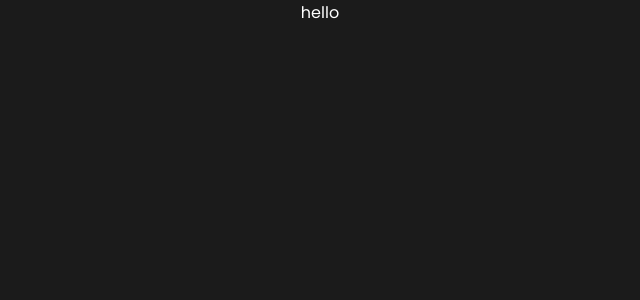
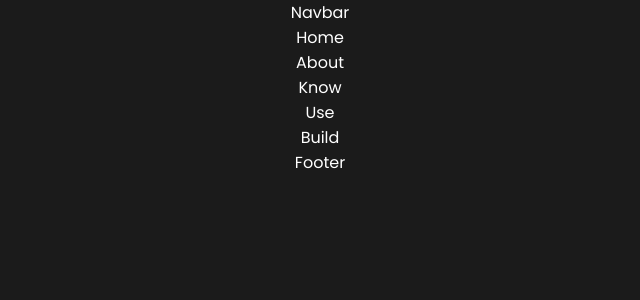
Before and after one commit to prajeshElEvEn/mine, a React (Create React App) app: page / in a window 1280 px wide. Shown: the top 300 px of the page, without its empty margins (320-960 px from the left). Built offline with nearby package versions, Linux system fonts and the light colour scheme.

Commit message:
created pages

```diff
--- a/src/App.js
+++ b/src/App.js
@@ -1,9 +1,22 @@
+import About from './components/About';
+import Build from './components/Build';
+import Footer from './components/Footer';
+import Home from './components/Home';
+import Know from './components/Know';
+import Navbar from './components/Navbar';
+import Use from './components/Use';
 import './styles/App.css';
 
 function App() {
   return (
     <div className="App">
-      hello
+      <Navbar />
+      <Home />
+      <About />
+      <Know />
+      <Use />
+      <Build />
+      <Footer />
     </div>
   );
 }
--- /dev/null
+++ b/src/components/About.js
@@ -0,0 +1,9 @@
+import React from 'react'
+
+const About = () => {
+    return (
+        <div>About</div>
+    )
+}
+
+export default About
--- /dev/null
+++ b/src/components/Build.js
@@ -0,0 +1,9 @@
+import React from 'react'
+
+const Build = () => {
+    return (
+        <div>Build</div>
+    )
+}
+
+export default Build
--- /dev/null
+++ b/src/components/Footer.js
@@ -0,0 +1,9 @@
+import React from 'react'
+
+const Footer = () => {
+    return (
+        <div>Footer</div>
+    )
+}
+
+export default Footer
--- /dev/null
+++ b/src/components/Home.js
@@ -0,0 +1,9 @@
+import React from 'react'
+
+const Home = () => {
+    return (
+        <div>Home</div>
+    )
+}
+
+export default Home
--- /dev/null
+++ b/src/components/Know.js
@@ -0,0 +1,9 @@
+import React from 'react'
+
+const Know = () => {
+    return (
+        <div>Know</div>
+    )
+}
+
+export default Know
--- /dev/null
+++ b/src/components/Navbar.js
@@ -0,0 +1,9 @@
+import React from 'react'
+
+const Navbar = () => {
+    return (
+        <div>Navbar</div>
+    )
+}
+
+export default Navbar
--- /dev/null
+++ b/src/components/Use.js
@@ -0,0 +1,9 @@
+import React from 'react'
+
+const Use = () => {
+    return (
+        <div>Use</div>
+    )
+}
+
+export default Use
```
